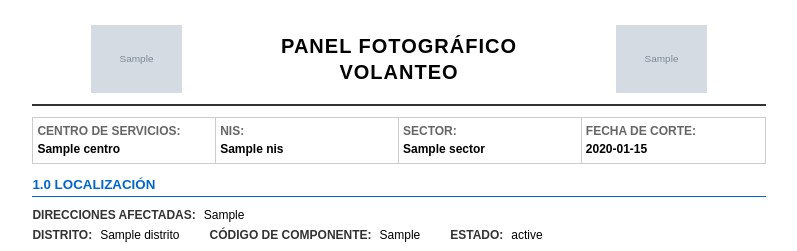
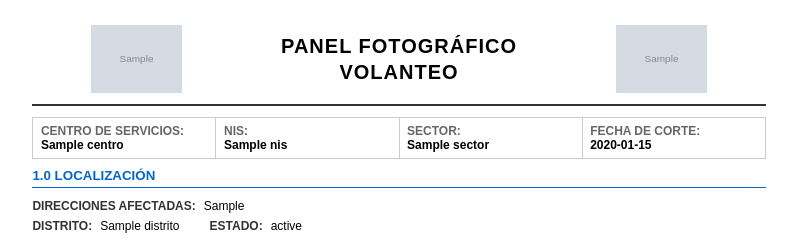
Before and after one commit to stichgio/0752, a Python web app: template backend/templates/report_volanteo.html in a window 1280 px wide. Shown: the top 251 px of the page, without its empty margins (241-1038 px from the left). Run offline with Jinja, Linux system fonts and the light colour scheme; the template is opened without the code that fills it: most values are stand-ins (such as "Sample title", 1, 10 or a date in 2020); grey boxes marked "Sample" are stand-in pictures.

Commit message:
fix: reduce vertical spacing in info-bar for PDF export

```diff
--- a/backend/templates/report_volanteo.html
+++ b/backend/templates/report_volanteo.html
@@ -97,16 +97,20 @@
 
         /* Info Bar */
         .info-bar {
-            display: grid;
-            grid-template-columns: repeat(4, 1fr);
+            display: flex;
+            justify-content: space-between;
             border: 1px solid #ccc;
-            margin-bottom: 3mm;
+            margin-bottom: 2mm;
             flex-shrink: 0;
         }
 
         .info-item {
-            padding: 6px 10px 6px 4px;
+            flex: 1;
+            display: flex;
+            flex-direction: column;
+            padding: 1.5mm 2mm;
             border-right: 1px solid #ccc;
+            line-height: 1.2;
         }
 
         .info-item:last-child {
@@ -118,15 +122,12 @@
             font-weight: bold;
             text-transform: uppercase;
             color: #666;
-            margin-bottom: 2px;
-            padding-left: 0;
         }
 
         .info-value {
             font-size: 9pt;
             font-weight: 600;
             color: #000;
-            padding-left: 0;
         }
 
         /* Section Title */
@@ -182,6 +183,7 @@
 
         /* Photo Panel Section */
         .panel-fotografico {
+            flex: 1;
             display: flex;
             flex-direction: column;
             min-height: 0;
@@ -192,7 +194,7 @@
             grid-template-columns: repeat(2, 1fr);
             grid-template-rows: repeat(2, 1fr);
             gap: 2mm;
-            height: 140mm;
+            flex: 1;
             border: 1px solid #0066cc;
             padding: 2mm;
         }
@@ -370,10 +372,6 @@
                     <span class="loc-value">{{ report.data.get('DISTRITO', '-') }}</span>
                 </div>
                 <div class="loc-field">
-                    <span class="loc-label">Código de Componente:</span>
-                    <span class="loc-value">{{ report.data.get('CODIGO COMPONENTE', '-') }}</span>
-                </div>
-                <div class="loc-field">
                     <span class="loc-label">Estado:</span>
                     <span class="loc-value">{{ report.data.get('ESTADO', '-') }}</span>
                 </div>
@@ -401,7 +399,9 @@
 
                 {# Fill remaining cells if less than 4 images #}
                 {% for i in range(report.images|length, 4) %}
-                <div class="photo-cell"></div>
+                <div class="photo-cell">
+                    <div class="photo-placeholder">Sin imagen</div>
+                </div>
                 {% endfor %}
             </div>
             {% else %}
```
